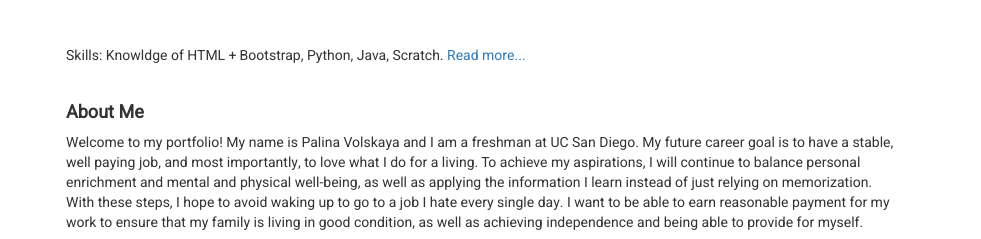
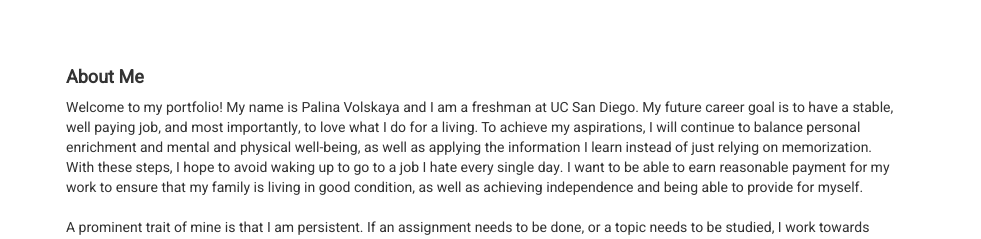
Before and after one commit to lunaaep/Portfolio, a plain HTML site: page Volskaya_AboutMe.html in a window 1280 px wide. Shown: the part 221-460 px from the top of the page, 299-1280 px from the left. Drawn offline with nearby package versions, Linux system fonts and the light colour scheme; a web font is replaced by a local one.

Commit message:
removed link to skills

```diff
--- a/Volskaya_AboutMe.html
+++ b/Volskaya_AboutMe.html
@@ -38,8 +38,6 @@
           <br>
         </div>
         <div class="col-sm-9" style="padding: 10px;">
-          <h5>Skills: Knowldge of HTML + Bootstrap, Python, Java, Scratch. <a href="Volskaya_Experience.html">Read more... </a>
-          </h5>
           <br>
           <h4><strong>About Me</strong></h4>
           <p>Welcome to my portfolio! My name is Palina Volskaya and I am a freshman at UC San Diego. My future career goal is to have a stable, well paying job, and most importantly, to love what I do for a living. To achieve my aspirations, I will continue to balance personal enrichment and mental and physical well-being, as well as applying the information I learn instead of just relying on memorization. With these steps, I hope to avoid waking up to go to a job I hate every single day. I want to be able to earn reasonable payment for my work to ensure that my family is living in good condition, as well as achieving independence and being able to provide for myself.
```
